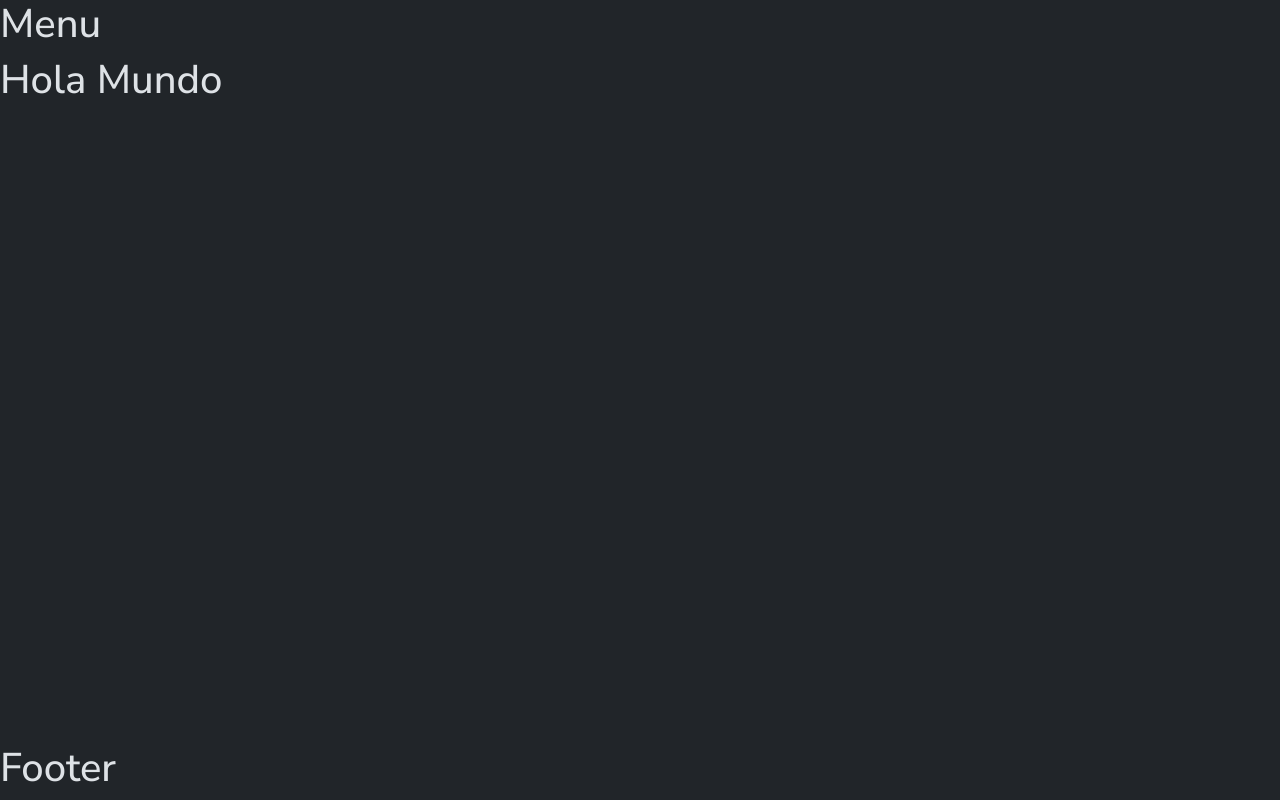
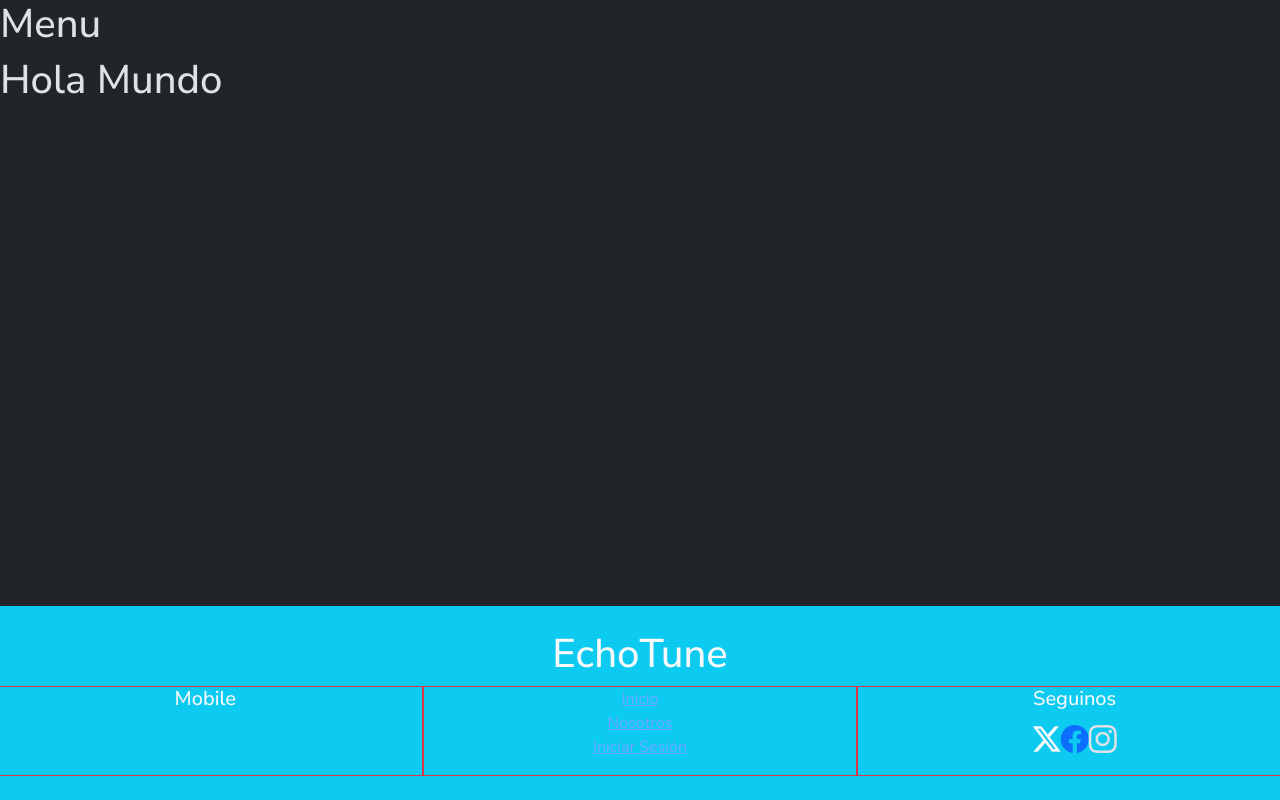
Before and after one commit to omarmatt31/echoTune, a React (Vite) app: page / in a window 1280 px wide. Built offline with nearby package versions, Linux system fonts and the light colour scheme.

Commit message:
empeze a hacer el footer

```diff
--- a/src/components/shared/Footer.jsx
+++ b/src/components/shared/Footer.jsx
@@ -1,9 +1,35 @@
+import { Link } from "react-router";
+import badgeapple from "../../assets/badge-apple-store.svg"
+import googleplay from "../../assets/google-play-badge-bb.svg"
 
 const Footer = () => {
     return (
-        <div>
-            <h1>Footer</h1>
-        </div>
+ <footer className="py-4 bg-info">
+    <div className="row">
+        <h2 className=" text-light text-center fs-1">EchoTune</h2>
+         <div className="col-12 col-md-6 col-lg-4 text-center border border-danger">
+                    <h5 className="text-light">Mobile</h5>
+                    <div className="d-flex">
+                    </div>
+         </div>
+                <div className="col-12 col-md-6 col-lg-4 text-center border border-danger">
+                    <ul className="list-unstyled text-light text-light">
+                        <li><Link className="link">Inicio</Link></li>
+                        <li><Link className="link">Nosotros</Link></li>
+                        <li><Link className="link"></Link></li>
+                        <li><Link className="link">Iniciar Sesión</Link></li>
+                    </ul>
+                </div>
+                <div className="col-12 col-md-6 col-lg-4 text-center border border-danger">
+                <h5 className="text-light">Seguinos</h5>
+                <div className="d-flex justify-content-center">
+                    <i className="bi bi-twitter-x text-light fs-3"></i>
+                    <i className="bi bi-facebook text-primary fs-3"></i>
+                    <i className="bi bi-instagram fs-3 text-instagram"></i>
+                </div>
+                </div>
+                </div>
+        </footer>
     );
 };
 
```
Also changed, not shown: src/assets/badge-apple-store.svg (added), src/assets/google-play-badge-bb.svg (added).
